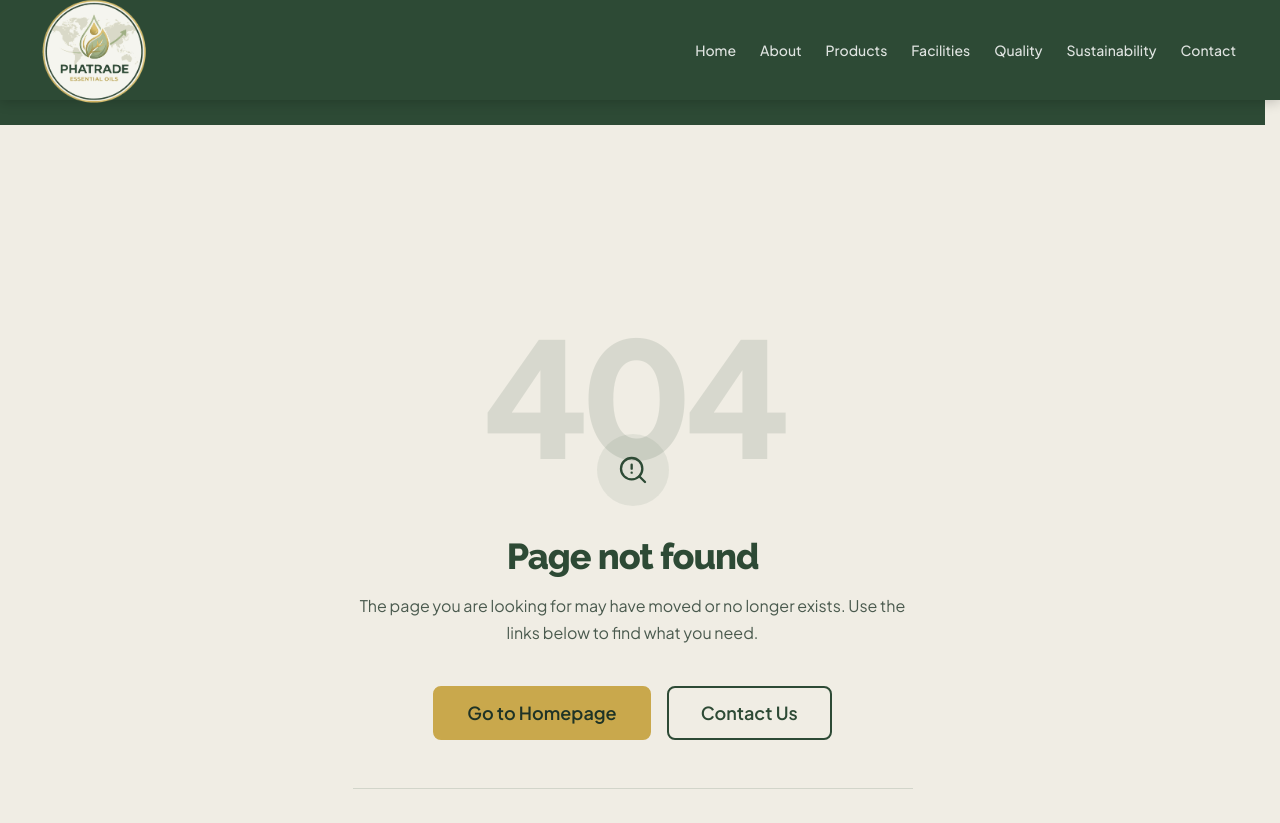
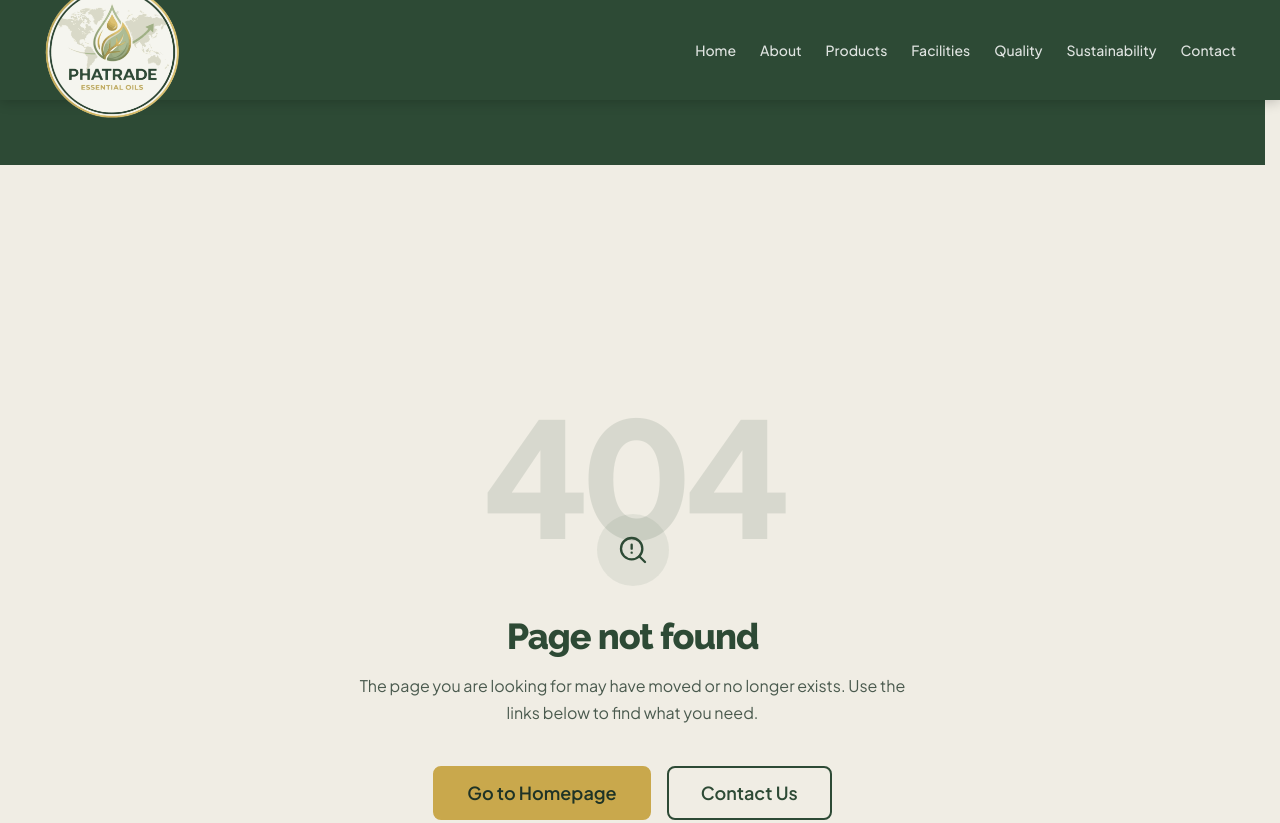
Before and after one commit to danielkalalian33/phatrade, a website: page 404.html in a window 1280 px wide. Shown: the top 823 px of the page. Drawn offline with Linux system fonts and the light colour scheme.

Commit message:
Increase logo to 155px and navbar to 165px for readable ESSENTIAL OILS text

```diff
--- a/404.html
+++ b/404.html
@@ -22,8 +22,8 @@
   <script src="assets/js/firebase-cms.js"></script><link rel="stylesheet" href="assets/css/main.css" />
   <link rel="stylesheet" href="assets/css/components.css" />
   <style>
-    #navbar-root { display: block; height: 125px; background-color: #2D4A35; }
-    main { padding-top: 125px; }
+    #navbar-root { display: block; height: 165px; background-color: #2D4A35; }
+    main { padding-top: 165px; }
 
     .not-found {
       min-height: calc(100vh - 72px - 320px);
--- a/assets/css/components.css
+++ b/assets/css/components.css
@@ -42,8 +42,8 @@
 }
 
 .navbar__logo img {
-  height: 120px;
-  width: 120px;
+  height: 155px;
+  width: 155px;
   flex-shrink: 0;
   object-fit: contain;
 }
```
Also changed, not shown: about.html (+2 -2 lines), applications.html (+2 -2 lines), contact.html (+2 -2 lines), facilities.html (+2 -2 lines), index.html (+1 -1 lines), product-detail.html (+2 -2 lines), products.html (+2 -2 lines), quality.html (+2 -2 lines), sustainability.html (+2 -2 lines), who-we-are.html (+2 -2 lines).
